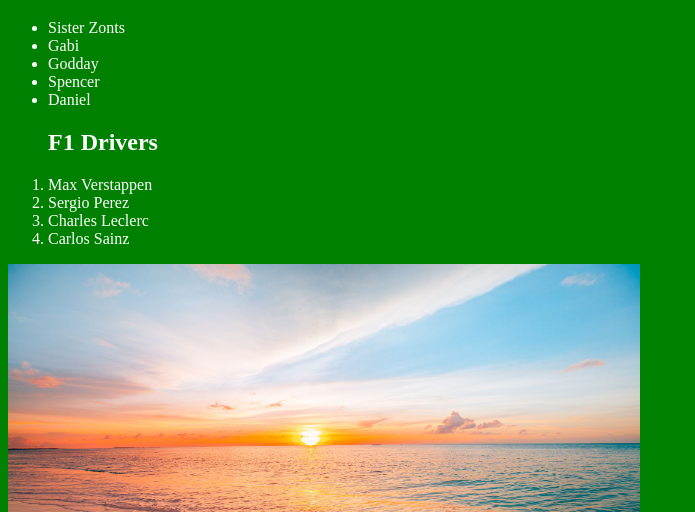
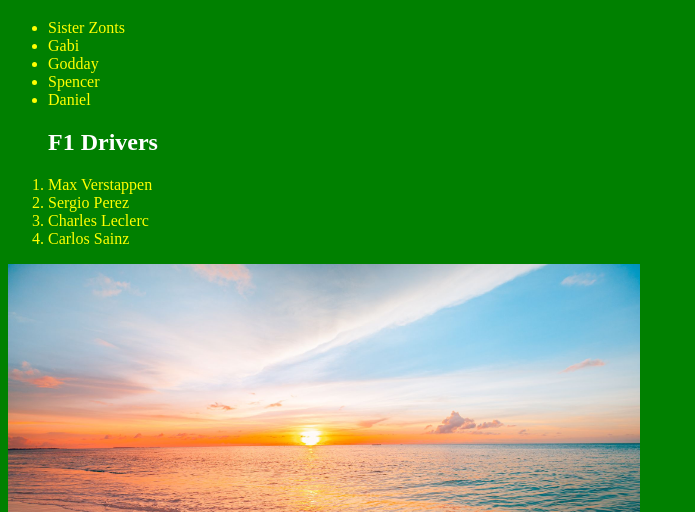
Before and after one commit to spencer-rafada/wdd-130-web-fundamentals, a plain HTML site: page week02/class.html in a window 1280 px wide. Shown: the part 288-800 px from the top of the page, without its empty margins (0-695 px from the left). Drawn offline with Linux system fonts and the light colour scheme.

Commit message:
changes to style

```diff
--- a/week02/style.css
+++ b/week02/style.css
@@ -5,4 +5,9 @@ body {
 
 img {
     width: 50%;
+    /* units of width can be px*/
 }
+
+li{
+    color: yellow;
+}
```
